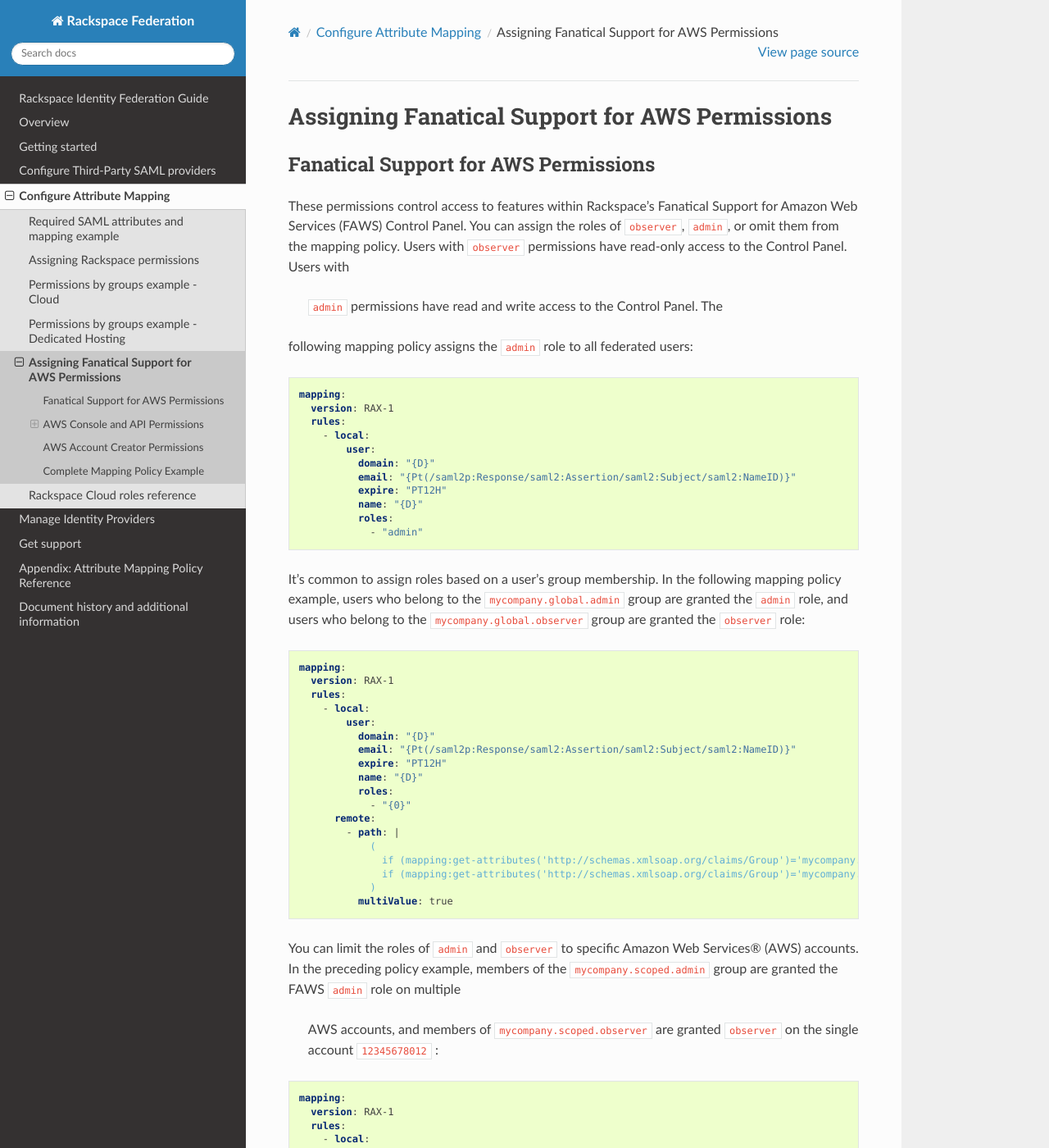
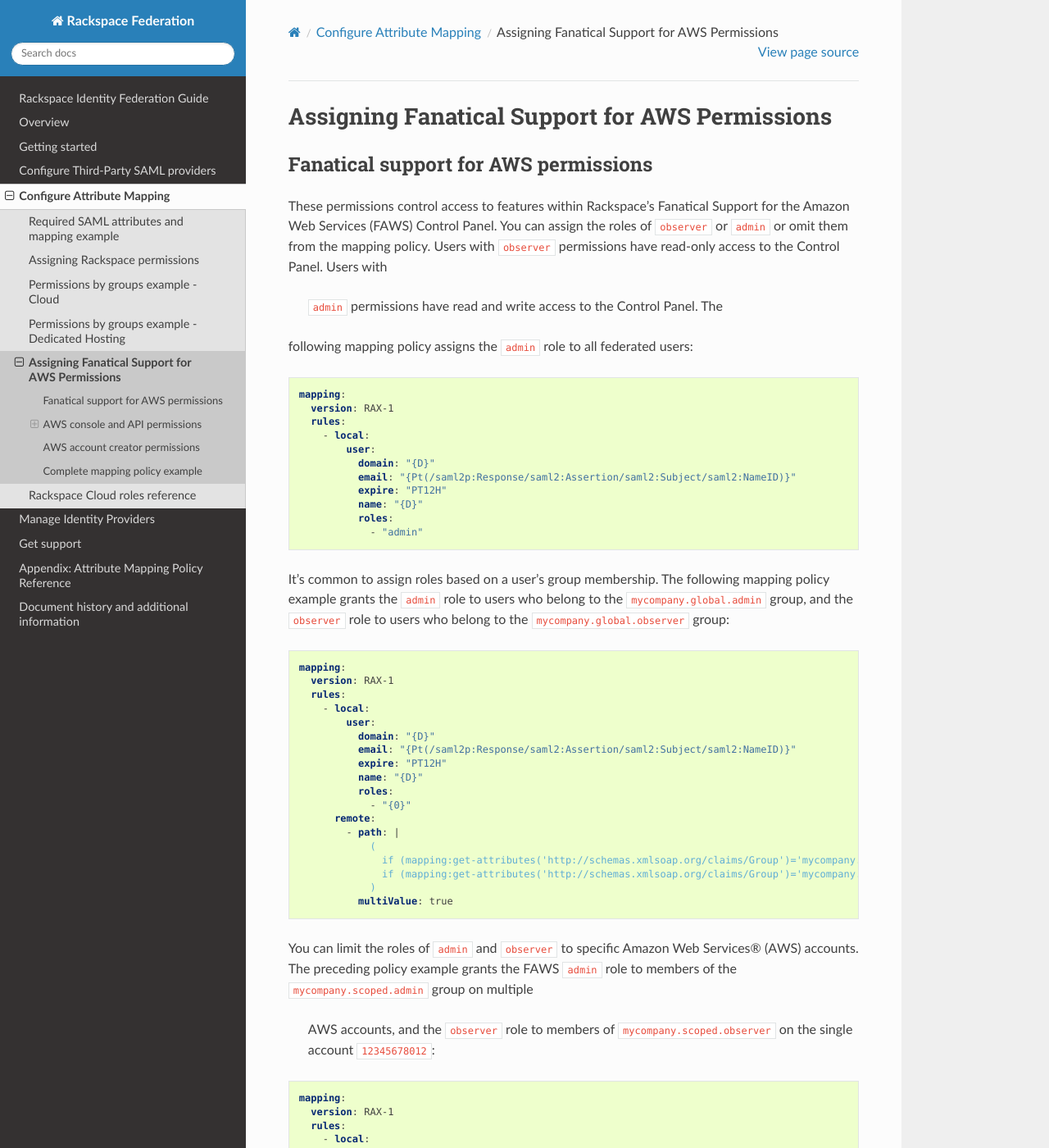
Before and after one commit to rackerlabs/docs-rackspace-federation, a Sphinx documentation site: the page built from doc/config-attribute-mapping/faws-mapping.rst, in a window 1280 px wide and 1400 px high. Shown: the whole window at 82% size. Built offline with Sphinx 7.4.7 and the Read the Docs theme 2.0.0, drawn with Linux system fonts in a browser that asks for light colours; the version number could not be read and is left out; some of the changed text lies outside the part shown.

```diff
--- a/doc/config-attribute-mapping/faws-mapping.rst
+++ b/doc/config-attribute-mapping/faws-mapping.rst
@@ -4,12 +4,12 @@
 Assigning Fanatical Support for AWS Permissions
 ===============================================
 
-Fanatical Support for AWS Permissions
+Fanatical support for AWS permissions
 ~~~~~~~~~~~~~~~~~~~~~~~~~~~~~~~~~~~~~
 
 These permissions control access to features within Rackspace's Fanatical
-Support for Amazon Web Services (FAWS) Control Panel. You can assign the roles
-of ``observer``, ``admin``, or omit them from the mapping policy. Users with
+Support for the Amazon Web Services (FAWS) Control Panel. You can assign the roles
+of ``observer`` or ``admin`` or omit them from the mapping policy. Users with
 ``observer`` permissions have read-only access to the Control Panel. Users with
  ``admin`` permissions have read and write access to the Control Panel. The
 following mapping policy assigns the ``admin`` role to all federated users:
@@ -29,10 +29,9 @@
               - "admin"
 
 It's common to assign roles based on a user's group membership.
-In the following mapping policy example, users who belong to the
-``mycompany.global.admin`` group are granted the ``admin`` role, and users who
-belong to the ``mycompany.global.observer`` group are granted the ``observer``
-role:
+The following mapping policy example grants the ``admin`` role to users who
+belong to the ``mycompany.global.admin`` group, and the ``observer``
+role to users who belong to the ``mycompany.global.observer`` group:
 
 .. code:: yaml
 
@@ -56,10 +55,10 @@
             multiValue: true
 
 You can limit the roles of ``admin`` and ``observer`` to specific Amazon Web
-Services® (AWS) accounts. In the preceding policy example, members of the
-``mycompany.scoped.admin`` group are granted the FAWS ``admin`` role on multiple
- AWS accounts, and members of ``mycompany.scoped.observer`` are granted
- ``observer`` on the single account ``12345678012`` :
+Services® (AWS) accounts. The preceding policy example grants the FAWS ``admin`` role
+to members of the ``mycompany.scoped.admin`` group on multiple
+ AWS accounts, and the  ``observer`` role to members of ``mycompany.scoped.observer``
+ on the single account ``12345678012``:
 
 .. code:: yaml
 
@@ -123,7 +122,7 @@
 Visit the `User Management and Permissions <https://manage.rackspace.com/aws/docs/product-guide/access_and_permissions/user_management_and_permissions.html>`_
 section of the Fanatical Support for AWS product guide for further details.
 
-AWS Console and API Permissions
+AWS console and API permissions
 ~~~~~~~~~~~~~~~~~~~~~~~~~~~~~~~
 
 These permissions control access to the Amazon Web Services APIs and to
@@ -194,18 +193,18 @@
 ``SecurityAudit`` IAM policy attaches to the user's temporary session for the
 AWS account ``123456789012``.
 
-Customer-managed AWS IAM Policies that are the same across AWS accounts
+Customer-managed AWS IAM policies that are the same across AWS accounts
 -----------------------------------------------------------------------
 
 Many customers create their own
-`customer managed policies <https://docs.aws.amazon.com/IAM/latest/UserGuide/access_policies_managed-vs-inline.html#customer-managed-policies>`_
+`customer-managed policies <https://docs.aws.amazon.com/IAM/latest/UserGuide/access_policies_managed-vs-inline.html#customer-managed-policies>`_
 that are the same across many AWS accounts. Policy ARNs can omit the account ID
 section, which makes it easier to assign these policies. For example, if a
 policy named ``MyCompany.Audit`` exists on every AWS account, you can assign
 this policy by using ``arn:aws:iam:::policy/MyCompany.Audit`` in your mapping
 policy.
 
-AWS Account Creator Permissions
+AWS account creator permissions
 ~~~~~~~~~~~~~~~~~~~~~~~~~~~~~~~
 
 This permission controls whether a user can create new AWS accounts
@@ -233,7 +232,7 @@
               )
             multiValue: false
 
-Complete Mapping Policy Example
+Complete mapping policy example
 ~~~~~~~~~~~~~~~~~~~~~~~~~~~~~~~
 
 The following example combines both Fanatical Support for AWS permissions and
```
Also changed, not shown: other parts of doc/config-attribute-mapping/faws-mapping.rst (+3 -3 lines).
